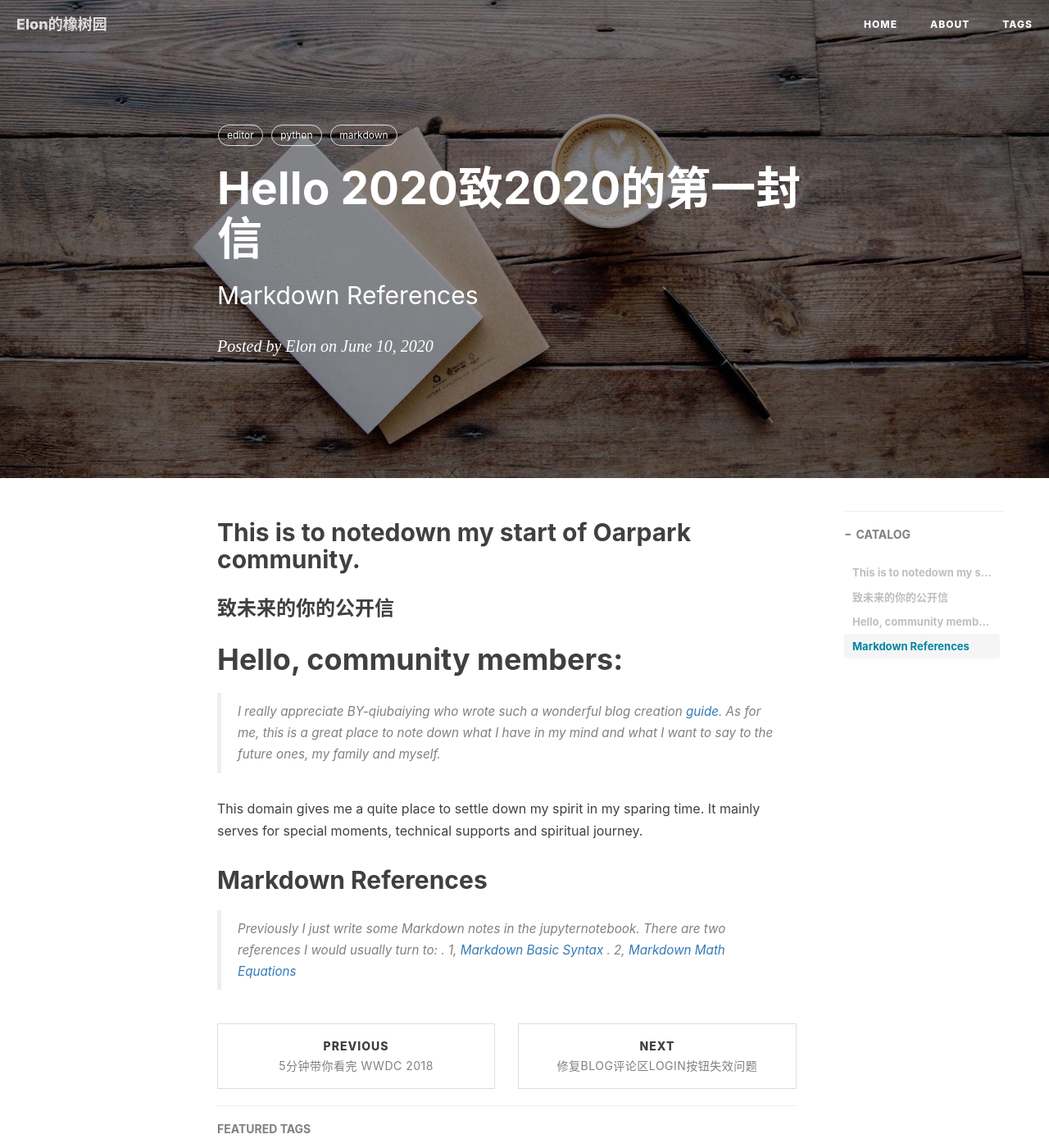
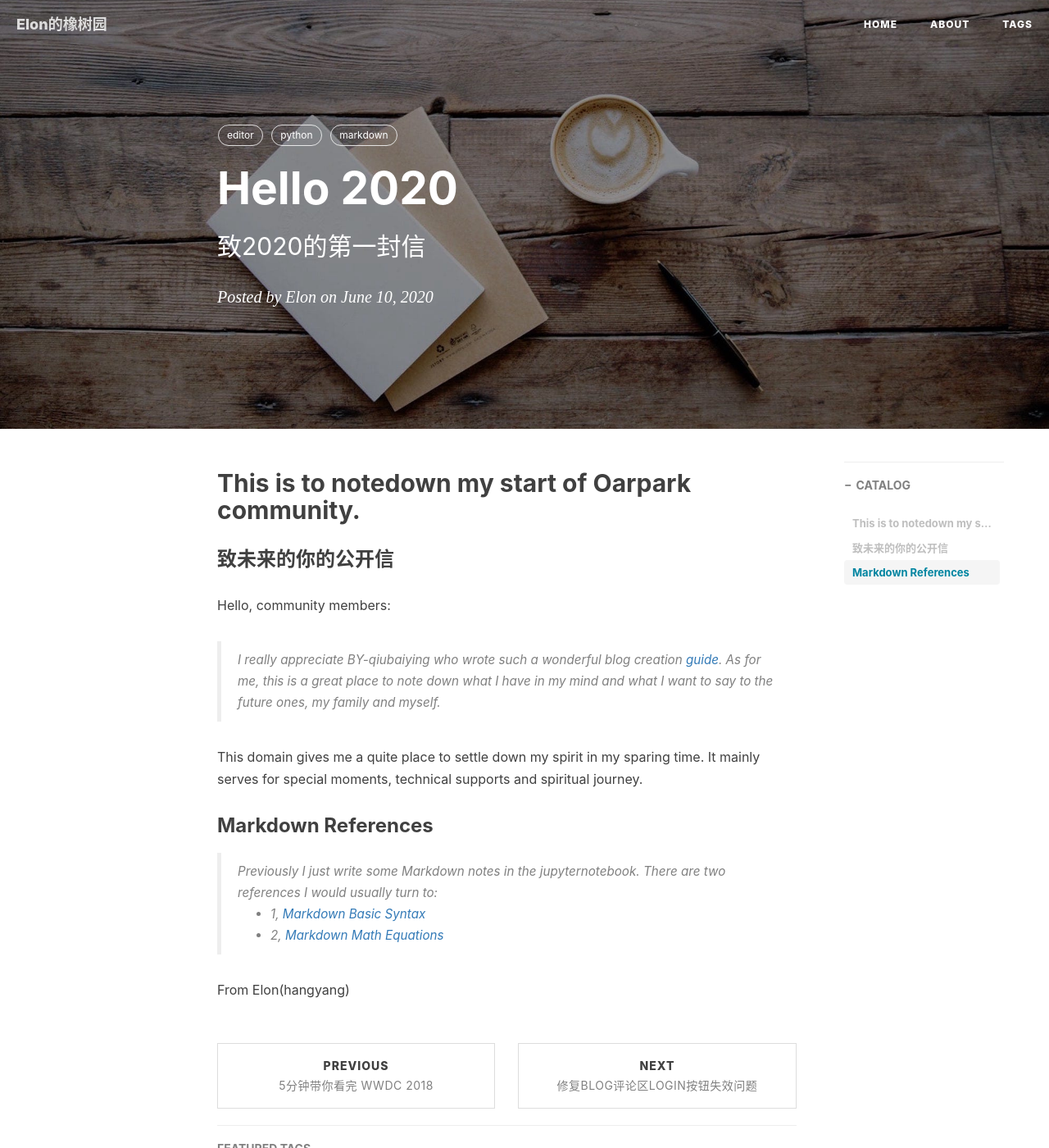
Before and after one commit to dev-hyang/dev-hyang.github.io, a Jekyll site: the page built from _posts/2020-06-10-Hello-2020.md, in a window 1280 px wide and 1400 px high. Shown: the whole window at 82% size. Built offline with Jekyll 4.4.1, drawn with Linux system fonts in a browser that asks for light colours; nearby versions of some CDN libraries; comment, search, counter and statistics services are not loaded.

Commit message:
small fixes

```diff
--- a/_posts/2020-06-10-Hello-2020.md
+++ b/_posts/2020-06-10-Hello-2020.md
@@ -1,7 +1,7 @@
 ---
 layout:     post
-title:      Hello 2020致2020的第一封信
-subtitle:   Markdown References
+title:      Hello 2020
+subtitle:   致2020的第一封信
 date:       2020-06-10
 author:     Elon
 header-img: img/post-bg-coffee.jpg
@@ -15,14 +15,16 @@ tags:
 ## This is to notedown my start of Oarpark community.
 
 ### 致未来的你的公开信
-<h1>Hello, community members:</h1>
+Hello, community members:
 >I really appreciate BY-qiubaiying who wrote such a wonderful blog creation [guide](https://github.com/qiubaiying/qiubaiying.github.io/wiki/%E5%8D%9A%E5%AE%A2%E6%90%AD%E5%BB%BA%E8%AF%A6%E7%BB%86%E6%95%99%E7%A8%8B). As for me, this is a great place to note down what I have in my mind and what I want to say to the future ones, my family and myself.
 
 This domain gives me a quite place to settle down my spirit in my sparing time. It mainly serves for special moments, technical supports and spiritual journey.
 
 
-## Markdown References
+### Markdown References
 >Previously I just write some Markdown notes in the jupyternotebook.
 There are two references I would usually turn to:
-. 1, [Markdown Basic Syntax](https://www.markdownguide.org/basic-syntax/)
-. 2, [Markdown Math Equations](https://www.math.ubc.ca/~pwalls/math-python/jupyter/markdown/)
+- 1, [Markdown Basic Syntax](https://www.markdownguide.org/basic-syntax/)
+- 2, [Markdown Math Equations](https://www.math.ubc.ca/~pwalls/math-python/jupyter/markdown/)
+
+From Elon(hangyang)
```
